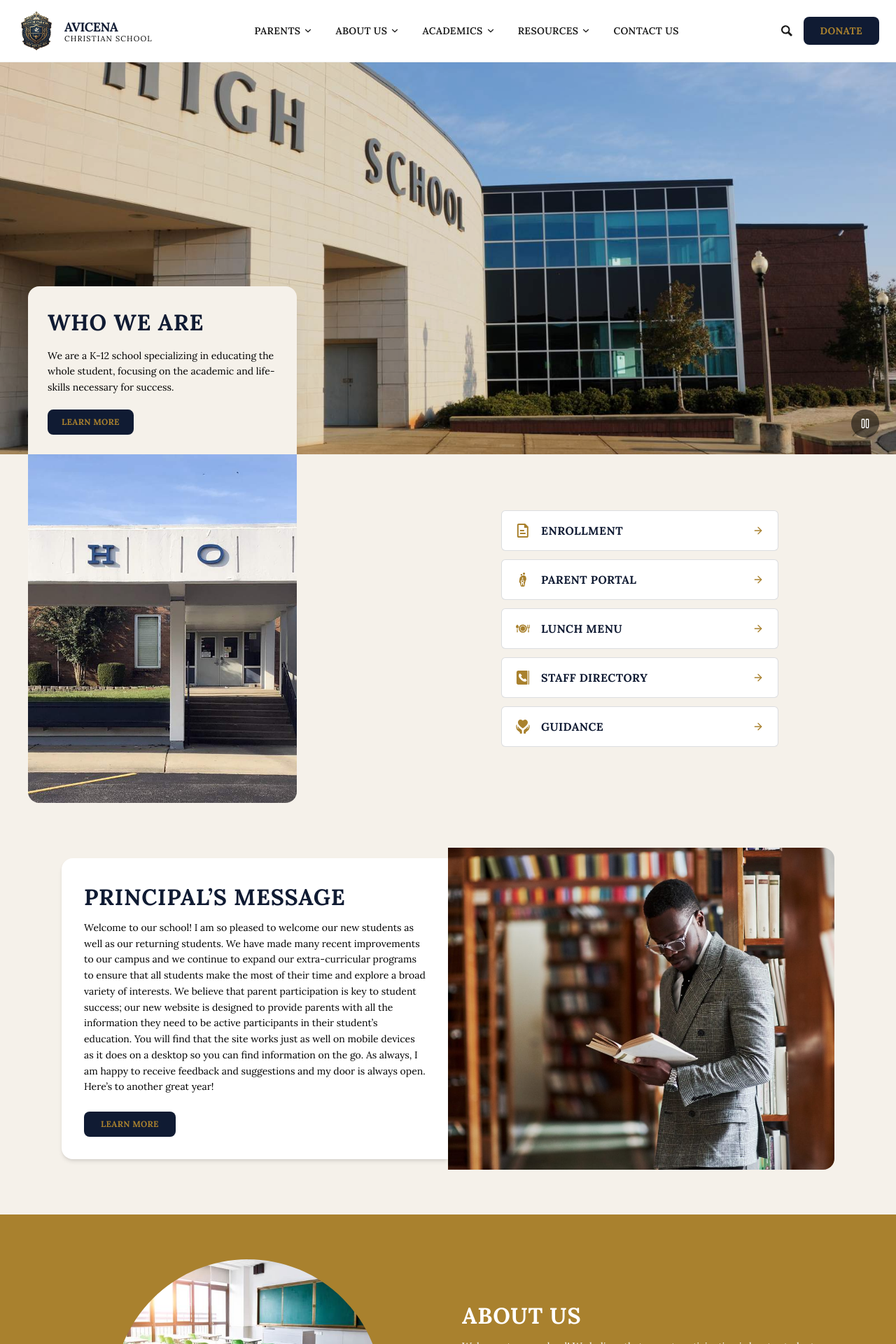
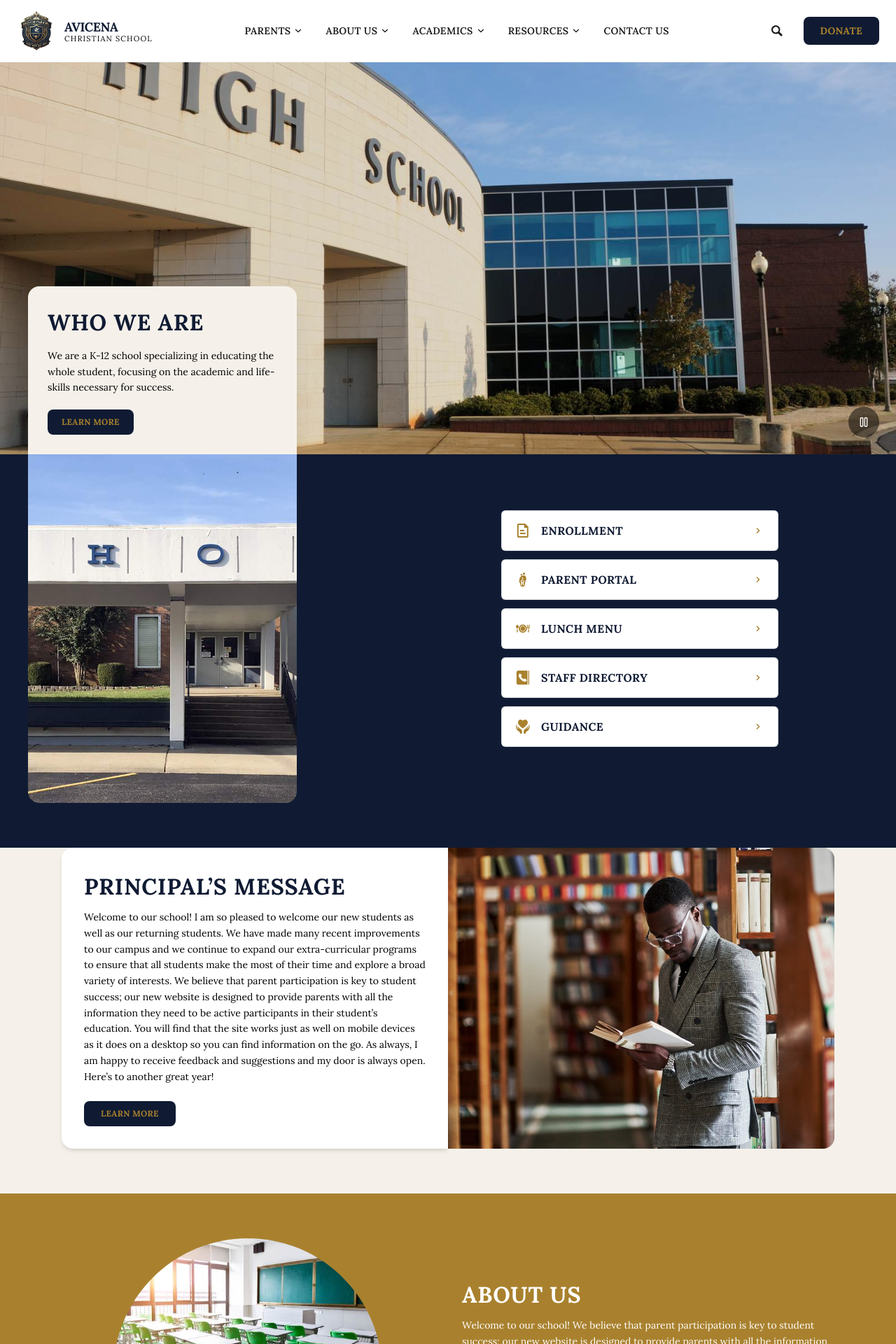
Before and after one commit to jayvyas-bit/Edlio, a React (Vite) app: page / in a window 1280 px wide. Shown: the top 1920 px of the page at 70% size. Built offline with nearby package versions, Linux system fonts and the light colour scheme.

Commit message:
Share changes

```diff
--- a/src/App.tsx
+++ b/src/App.tsx
@@ -10,11 +10,11 @@ import Footer from "./components/Footer";
 
 export default function App() {
   return (
-    <div className="min-h-full bg-[#F5F1EA]">
+    <div className="min-h-full bg-[oklch(22.6%_.0495_264.23)]">
       <Header />
       <Hero />
-      <QuickLinks />
-      <PrincipalMessage>
+      <QuickLinks className="bg-[oklch(22.6%_.0495_264.23)]" />
+      <PrincipalMessage className="bg-[oklch(22.6%_.0495_264.23)]">
       </PrincipalMessage>
       <AboutUs />
       <SchoolEvents />
--- a/src/components/AboutUs.tsx
+++ b/src/components/AboutUs.tsx
@@ -25,7 +25,7 @@ export default function AboutUs() {
             <button
               onClick={() => setPlaying((p) => !p)}
               aria-label={playing ? "Pause" : "Play"}
-              className="absolute bottom-4 right-4 w-9 h-9 rounded-full bg-black/50 hover:bg-black/70 flex items-center justify-center text-white transition-colors"
+              className="absolute bottom-4 right-4 w-11 h-11 rounded-full bg-black/50 hover:bg-black/70 flex items-center justify-center text-white transition-colors"
             >
               {playing ? (
                 <Pause className="w-4 h-4" />
--- a/src/components/AtAGlance.tsx
+++ b/src/components/AtAGlance.tsx
@@ -29,7 +29,7 @@ export default function AtAGlance() {
         <div className="flex items-center gap-4">
           <button
             aria-label="Previous stats"
-            className="hidden sm:flex w-9 h-9 rounded-full items-center justify-center text-[#A9812E] hover:bg-black/5 transition-colors shrink-0 [color:oklch(0.226_0.0495_264.23)]"
+            className="hidden sm:flex w-11 h-11 rounded-full items-center justify-center text-[#A9812E] hover:bg-black/5 transition-colors shrink-0 [color:oklch(0.226_0.0495_264.23)]"
           >
             <ArrowLeftIcon className="w-3 h-3" />
           </button>
@@ -58,7 +58,7 @@ export default function AtAGlance() {
 
           <button
             aria-label="Next stats"
-            className="hidden sm:flex w-9 h-9 rounded-full items-center justify-center text-[#A9812E] hover:bg-black/5 transition-colors shrink-0 [color:oklch(0.226_0.0495_264.23)]"
+            className="hidden sm:flex w-11 h-11 rounded-full items-center justify-center text-[#A9812E] hover:bg-black/5 transition-colors shrink-0 [color:oklch(0.226_0.0495_264.23)]"
           >
             <ArrowRightIcon className="w-3 h-3" />
           </button>
--- a/src/components/EdlioIcons.tsx
+++ b/src/components/EdlioIcons.tsx
@@ -56,16 +56,16 @@ export function GroupIcon({ className }: IconProps) {
 
 export function ArrowLeftIcon({ className }: IconProps) {
   return (
-    <svg viewBox="0 0 26 44" className={className} fill="none" xmlns="http://www.w3.org/2000/svg">
-      <path d="M25.7467 3.63138C25.7566 3.81939 25.7219 4.00707 25.6454 4.17912C25.5689 4.35116 25.4529 4.50268 25.3067 4.62131L7.92666 22L25.3067 39.3787C25.4447 39.5041 25.5551 39.6569 25.6308 39.8274C25.7066 39.9978 25.746 40.1821 25.7467 40.3686C25.7566 40.5566 25.7219 40.7443 25.6454 40.9164C25.5689 41.0884 25.4529 41.2399 25.3067 41.3585L23.1067 43.5584C22.9812 43.6964 22.8284 43.8068 22.658 43.8825C22.4875 43.9583 22.3032 43.9977 22.1167 43.9983C21.9286 44.0083 21.7409 43.9736 21.5689 43.8971C21.3968 43.8206 21.2453 43.7046 21.1267 43.5584L0.446659 23.0999C0.298015 22.9594 0.181682 22.7882 0.10571 22.5983C0.0297383 22.4084 -0.00405853 22.2043 0.00665856 22C-0.01453 21.8108 0.015063 21.6194 0.0923944 21.4454C0.169726 21.2714 0.292005 21.1211 0.446659 21.0101L21.0167 0.441622C21.1421 0.303611 21.2949 0.193222 21.4654 0.117476C21.6358 0.0417303 21.8201 0.00228684 22.0067 0.00165516C22.1947 -0.00825443 22.3824 0.0264384 22.5544 0.102901C22.7265 0.179364 22.878 0.29543 22.9967 0.441622L25.1967 2.64146C25.5006 2.88834 25.6976 3.24292 25.7467 3.63138Z" fill="currentColor" />
+    <svg viewBox="0 0 44 44" className={className} fill="none" xmlns="http://www.w3.org/2000/svg">
+      <path d="M29 13.585L26.336 11L15 22L26.336 33L29 30.415L20.3465 22L29 13.585Z" fill="currentColor" />
     </svg>
   );
 }
 
 export function ArrowRightIcon({ className }: IconProps) {
   return (
-    <svg viewBox="0 0 26 44" className={className} fill="none" xmlns="http://www.w3.org/2000/svg">
-      <path d="M25.6826 21.944C25.6926 22.1316 25.658 22.3189 25.5817 22.4906C25.5054 22.6624 25.3896 22.8136 25.2436 22.9319L4.72464 43.559C4.58414 43.7076 4.41297 43.8238 4.22301 43.8996C4.03305 43.9754 3.82887 44.009 3.62464 43.9979C3.43701 44.0079 3.24967 43.9733 3.07796 43.897C2.90625 43.8207 2.75502 43.7049 2.63664 43.559L0.445644 41.3651C0.30786 41.2399 0.197664 41.0874 0.122079 40.9173C0.0464954 40.7472 0.00718142 40.5633 0.00664362 40.3771C-0.00330748 40.1895 0.0312792 40.0022 0.107577 39.8305C0.183875 39.6588 0.29972 39.5075 0.445644 39.3892L17.7826 21.944L0.445644 4.71781C0.297415 4.57765 0.181393 4.40697 0.105597 4.21757C0.0298009 4.02818 -0.00396152 3.82458 0.00664362 3.62086C-0.0144967 3.43204 0.0150273 3.241 0.0921813 3.06736C0.169335 2.89373 0.291336 2.74378 0.445644 2.63291L2.63964 0.439013C2.7648 0.301235 2.9173 0.191044 3.0874 0.115464C3.25751 0.0398833 3.4415 0.000571189 3.62764 3.34122e-05C4.03752 -0.0026372 4.43223 0.154881 4.72764 0.439013L25.2436 20.957C25.479 21.2388 25.631 21.5806 25.6826 21.944Z" fill="currentColor" />
+    <svg viewBox="0 0 44 44" className={className} fill="none" xmlns="http://www.w3.org/2000/svg">
+      <path d="M15 30.415L17.664 33L29 22L17.664 11L15 13.585L23.6535 22L15 30.415Z" fill="currentColor" />
     </svg>
   );
 }
--- a/src/components/Header.tsx
+++ b/src/components/Header.tsx
@@ -44,7 +44,7 @@ export default function Header() {
         <div className="flex items-center gap-4 shrink-0">
           <button
             aria-label="Search"
-            className="text-[#1a1a1a] hover:text-[#A9812E] transition-colors"
+            className="w-11 h-11 flex items-center justify-center text-[#1a1a1a] hover:text-[#A9812E] transition-colors"
           >
             <SearchIcon className="w-4 h-4" />
           </button>
--- a/src/components/Hero.tsx
+++ b/src/components/Hero.tsx
@@ -13,12 +13,25 @@ export default function Hero() {
           alt="School building exterior"
           className="w-full h-full object-cover"
         />
-        <div className="absolute inset-0 bg-black/10" />
+        <div className="absolute inset-0 bg-black/10 flex flex-row items-end px-10">
+          <div className="max-w-sm bg-[#F5F1EA] shadow-xl p-6 sm:p-7 h-max rounded-tr-2xl rounded-tl-[16px] flex flex-col justify-center items-start">
+            <h2 className="text-[32px] font-extrabold uppercase tracking-wide text-[#101B33] mb-3">
+              Who We Are
+            </h2>
+            <p className="text-sm text-[#000000] leading-relaxed mb-5">
+              We are a K-12 school specializing in educating the whole student,
+              focusing on the academic and life-skills necessary for success.
+            </p>
+            <button className="bg-[oklch(22.6%_.0495_264.23)] hover:bg-[#8B6A1F] text-xs font-bold uppercase tracking-wide px-5 py-2.5 rounded-lg transition-colors h-max [color:oklch(0.627_0.1098_82.164)]">
+              Learn More
+            </button>
+          </div>
+        </div>
 
         <button
           onClick={() => setPlaying((p) => !p)}
           aria-label={playing ? "Pause" : "Play"}
-          className="absolute bottom-6 right-6 w-10 h-10 rounded-full bg-black/50 hover:bg-black/70 flex items-center justify-center text-white transition-colors"
+          className="absolute bottom-6 right-6 w-11 h-11 rounded-full bg-black/50 hover:bg-black/70 flex items-center justify-center text-white transition-colors"
         >
           {playing ? (
             <Pause className="w-4 h-4" />
@@ -27,18 +40,6 @@ export default function Hero() {
           )}
         </button>
 
-        <div style={{ position: "absolute", top: "239.6640625px" }} className="absolute left-[40px] bottom-0 translate-y-1/3 max-w-sm bg-[#F5F1EA] shadow-xl p-6 sm:p-7 h-max rounded-tr-2xl rounded-tl-[16px]">
-          <h2 className="text-[32px] font-extrabold uppercase tracking-wide text-[#101B33] mb-3">
-            Who We Are
-          </h2>
-          <p className="text-sm text-[#000000] leading-relaxed mb-5">
-            We are a K-12 school specializing in educating the whole student,
-            focusing on the academic and life-skills necessary for success.
-          </p>
-          <button className="bg-[oklch(22.6%_.0495_264.23)] hover:bg-[#8B6A1F] text-xs font-bold uppercase tracking-wide px-5 py-2.5 rounded-lg transition-colors h-max [color:oklch(0.627_0.1098_82.164)]">
-            Learn More
-          </button>
-        </div>
       </div>
     </section>
   );
--- a/src/components/NewsGrid.tsx
+++ b/src/components/NewsGrid.tsx
@@ -18,7 +18,7 @@ export default function NewsGrid() {
                 setPage((p) => (p + newsItems.length - 1) % newsItems.length)
               }
               aria-label="Previous news"
-              className="hidden sm:flex w-9 h-9 rounded-full items-center justify-center text-[#A9812E] hover:bg-black/5 transition-colors shrink-0"
+              className="hidden sm:flex w-11 h-11 rounded-full items-center justify-center text-[#A9812E] hover:bg-black/5 transition-colors shrink-0"
             >
               <ArrowLeftIcon className="w-3 h-3" />
             </button>
@@ -48,7 +48,7 @@ export default function NewsGrid() {
             <button
               onClick={() => setPage((p) => (p + 1) % newsItems.length)}
               aria-label="Next news"
-              className="hidden sm:flex w-9 h-9 rounded-full items-center justify-center text-[#A9812E] hover:bg-black/5 transition-colors shrink-0"
+              className="hidden sm:flex w-11 h-11 rounded-full items-center justify-center text-[#A9812E] hover:bg-black/5 transition-colors shrink-0"
             >
               <ArrowRightIcon className="w-3 h-3" />
             </button>
--- a/src/components/PrincipalMessage.tsx
+++ b/src/components/PrincipalMessage.tsx
@@ -2,7 +2,7 @@ export default function PrincipalMessage() {
   return (
     <section className="bg-[#F5F1EA] pb-16">
       <div className="max-w-6xl mx-auto px-6 grid md:grid-cols-2 items-center gap-y-8">
-        <div className="bg-white shadow-md p-6 sm:p-8 rounded-tl-[16px] rounded-bl-2xl flex flex-col">
+        <div className="bg-white shadow-md p-6 sm:p-8 rounded-tl-[16px] rounded-bl-2xl flex flex-col h-full justify-center">
           <h2 className="text-[32px] font-extrabold uppercase tracking-wide text-[#101B33] mb-[8px] h-max">
             Principal&rsquo;s Message
           </h2>
@@ -27,7 +27,7 @@ export default function PrincipalMessage() {
         <img
           src="/images/principal.jpg"
           alt="Principal in hallway"
-          className="w-full h-[460px] object-cover rounded-tr-2xl rounded-br-2xl"
+          className="w-full h-full object-cover rounded-tr-2xl rounded-br-2xl"
         />
 
       </div>
--- a/src/components/QuickLinks.tsx
+++ b/src/components/QuickLinks.tsx
@@ -1,10 +1,10 @@
-import { ArrowRight } from "lucide-react";
 import {
   DocumentIcon,
   FamilyIcon,
   LunchIcon,
   DirectoryIcon,
   GuidanceIcon,
+  ArrowRightIcon,
 } from "./EdlioIcons";
 import { quickLinks } from "../data";
 
@@ -18,7 +18,7 @@ const icons: Record<string, typeof DocumentIcon> = {
 
 export default function QuickLinks() {
   return (
-    <section className="bg-[#F5F1EA]">
+    <section className="bg-[oklch(22.6%_.0495_264.23)]">
       <div className="max-w-6xl px-0 grid md:grid-cols-2 gap-10 items-center py-0 mx-[40px] w-full mb-[64px] mt-0">
         <div className="flex justify-center md:justify-start w-[384px] h-full rounded-bl-[16px] rounded-br-[16px]">
           <img
@@ -28,7 +28,7 @@ export default function QuickLinks() {
           />
         </div>
 
-        <ul className="p-20 space-y-3">
+        <ul className="p-20 space-y-3 w-full">
           {quickLinks.map((item) => {
             const Icon = icons[item.icon];
             return (
@@ -40,7 +40,7 @@ export default function QuickLinks() {
                       {item.label}
                     </span>
                   </span>
-                  <ArrowRight className="w-4 h-4 text-[#A9812E] shrink-0 group-hover:translate-x-1 transition-transform" />
+                  <ArrowRightIcon className="w-4 h-4 text-[#A9812E] shrink-0 group-hover:translate-x-1 transition-transform" />
                 </button>
               </li>
             );
--- a/src/components/SchoolEvents.tsx
+++ b/src/components/SchoolEvents.tsx
@@ -80,7 +80,7 @@ export default function SchoolEvents() {
           <button
             onClick={() => go(-1)}
             aria-label="Previous date"
-            className="w-8 h-8 rounded-full flex items-center justify-center text-[#A9812E] hover:bg-black/5 transition-colors shrink-0 [color:oklch(0.226_0.0495_264.23)]"
+            className="w-11 h-11 rounded-full flex items-center justify-center text-[#A9812E] hover:bg-black/5 transition-colors shrink-0 [color:oklch(0.226_0.0495_264.23)]"
           >
             <ArrowLeftIcon className="w-3 h-3" />
           </button>
@@ -90,7 +90,7 @@ export default function SchoolEvents() {
           <button
             onClick={() => go(1)}
             aria-label="Next date"
-            className="w-8 h-8 rounded-full flex items-center justify-center text-[#A9812E] hover:bg-black/5 transition-colors shrink-0 [color:oklch(0.226_0.0495_264.23)]"
+            className="w-11 h-11 rounded-full flex items-center justify-center text-[#A9812E] hover:bg-black/5 transition-colors shrink-0 [color:oklch(0.226_0.0495_264.23)]"
           >
             <ArrowRightIcon className="w-3 h-3" />
           </button>
```
Also changed, not shown: src/components/Footer.tsx (+7 -5 lines).
